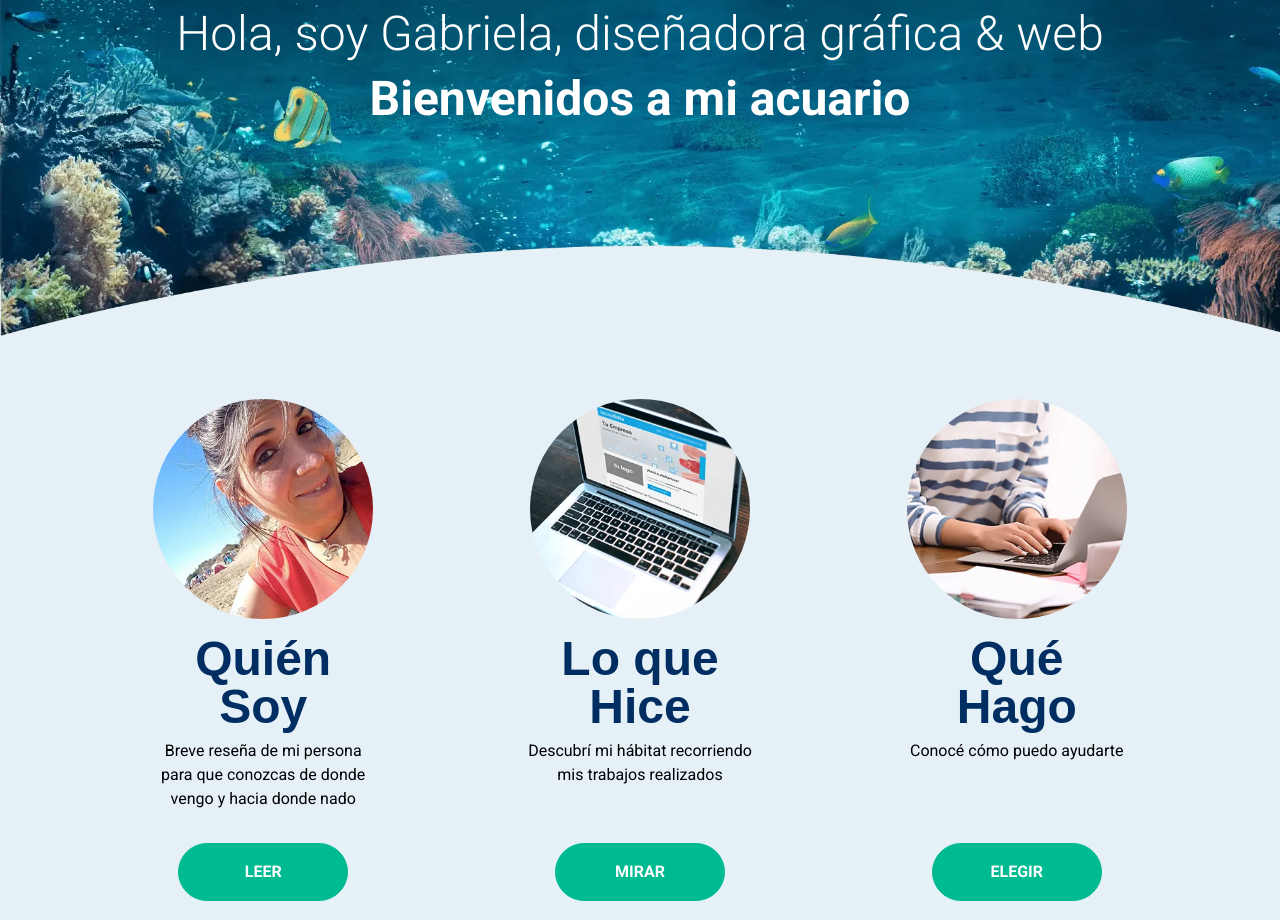
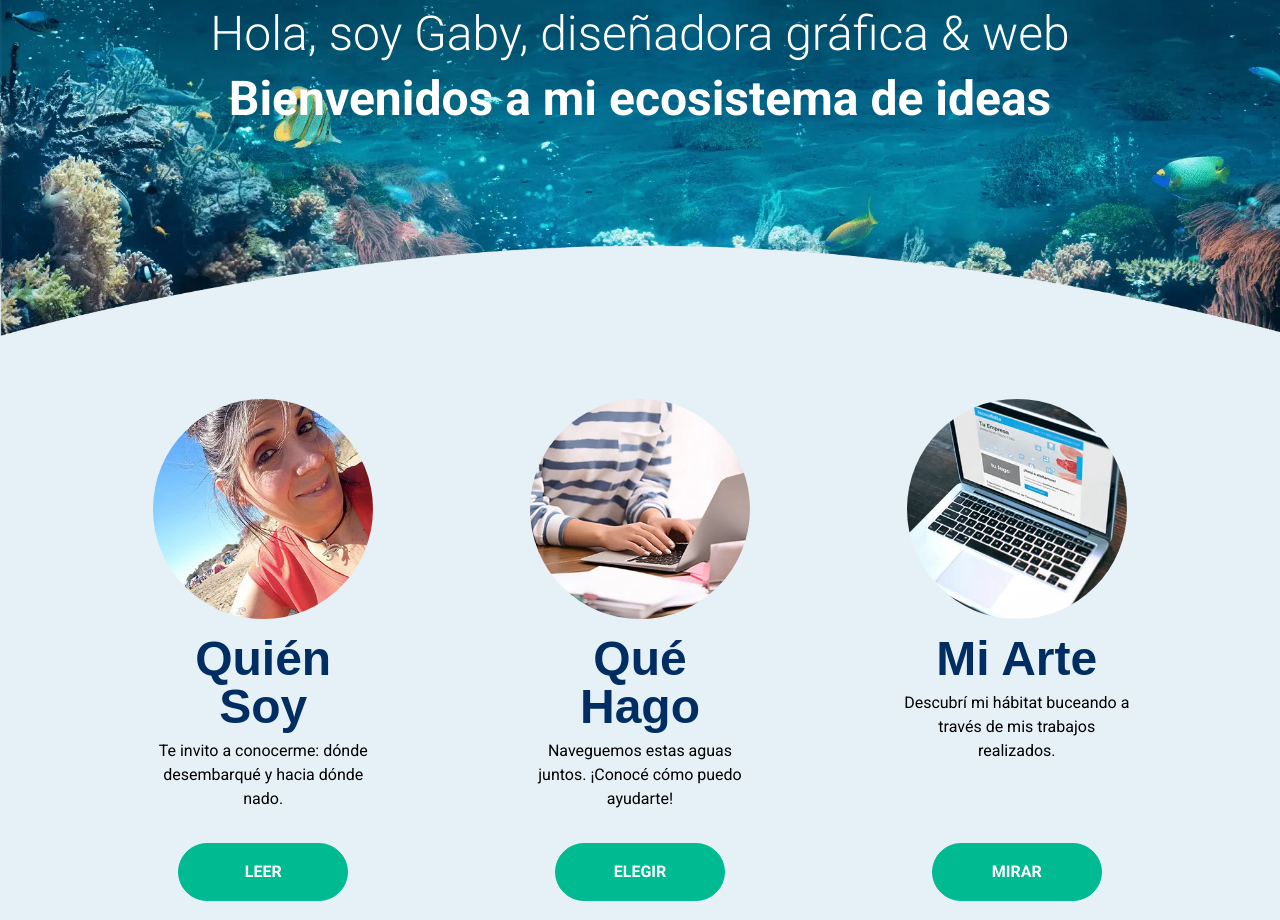
Before and after one commit to cibersirena/cibersirena-design, a website: page index.html in a window 1280 px wide. Shown: the part 366-1286 px from the top of the page. Drawn offline with nearby package versions, Linux system fonts and the light colour scheme; a web font is replaced by a local one.

Commit message:
actualizacion textos finales

```diff
--- a/index.html
+++ b/index.html
@@ -50,8 +50,8 @@
         </div>
         <div class="row">
             <div class="col-lg-10 col-md-10 col-sm-11 col-11 mx-auto">
-                <h1 class="header__h1 fw-light text-center">Hola, soy Gabriela, diseñadora gráfica & web</h1>
-                <h2 class="header__h2 fw-bold text-center">Bienvenidos a mi acuario</h2>
+                <h1 class="header__h1 fw-light text-center">Hola, soy Gaby, diseñadora gráfica & web</h1>
+                <h2 class="header__h2 fw-bold text-center">Bienvenidos a mi ecosistema de ideas</h2>
             </div>
         </div>
     </header>
@@ -64,26 +64,27 @@
                 <img src="./images/gaby.webp" class="card-img-top rounded-circle mx-auto main__section--img" alt="foto de Gabriela">
                 <div class="card-body text-center d-md-flex flex-md-column justify-content-md-between align-items-md-center">
                     <h2 class="card-title main__section--h2">Quién Soy</h2>
-                    <p class="card-text main__section--p">Breve reseña de mi persona para que conozcas de donde vengo y hacia donde nado</p>
+                    <p class="card-text main__section--p">Te invito a conocerme: dónde desembarqué y hacia dónde nado.</p>
                     <a href="./pages/biografia.html" class="btn btn-primary text-uppercase fw-bold rounded-pill w-75 p-3">leer</a>
                 </div>
             </section>
             <section class="card col-lg-3 col-md-4 col-sm-6 col-12" id="card__main--second">
+                <img src="./images/hago.webp" class="card-img-top rounded-circle mx-auto main__section--img" alt="foto de Gabriela">
+                <div class="card-body text-center d-md-flex flex-md-column justify-content-md-between align-items-md-center">
+                    <h2 class="card-title main__section--h2">Qué Hago</h2>
+                    <p class="card-text main__section--p">Naveguemos estas aguas juntos. ¡Conocé cómo puedo ayudarte!</p>
+                    <a href="./pages/servicios.html" class="btn btn-primary text-uppercase fw-bold rounded-pill w-75 p-3">elegir</a>
+                </div>
+            </section>
+            <section class="card col-lg-3 col-md-4 col-sm-6 col-12" id="card__main--third">
                 <img src="./images/hice.webp" class="card-img-top rounded-circle mx-auto main__section--img" alt="imagen de uno de mis trabajos">
                 <div class="card-body text-center d-md-flex flex-md-column justify-content-md-between align-items-md-center">
-                    <h2 class="card-title main__section--h2">Lo que Hice</h2>
-                    <p class="card-text main__section--p">Descubrí mi hábitat recorriendo mis trabajos realizados</p>
+                    <h2 class="card-title main__section--h2">Mi Arte</h2>
+                    <p class="card-text main__section--p">Descubrí mi hábitat buceando a través de mis trabajos realizados.</p>
                     <a href="./pages/portfolio.html" class="btn btn-primary text-uppercase fw-bold rounded-pill w-75 p-3">mirar</a>
                 </div>
             </section>
-            <section class="card col-lg-3 col-md-4 col-sm-6 col-12" id="card__main--third">
-                <img src="./images/hago.webp" class="card-img-top rounded-circle mx-auto main__section--img" alt="foto de Gabriela">
-                <div class="card-body text-center d-md-flex flex-md-column justify-content-md-between align-items-md-center">
-                    <h2 class="card-title main__section--h2">Qué Hago</h2>
-                    <p class="card-text main__section--p">Conocé cómo puedo ayudarte</p>
-                    <a href="./pages/servicios.html" class="btn btn-primary text-uppercase fw-bold rounded-pill w-75 p-3">elegir</a>
-                </div>
-            </section>
+
         </div>
         <!----------- END SECTIONS ----------->
     </main>
```
Also changed, not shown: pages/biografia.html (+4 -4 lines), pages/servicios.html (+6 -3 lines).
